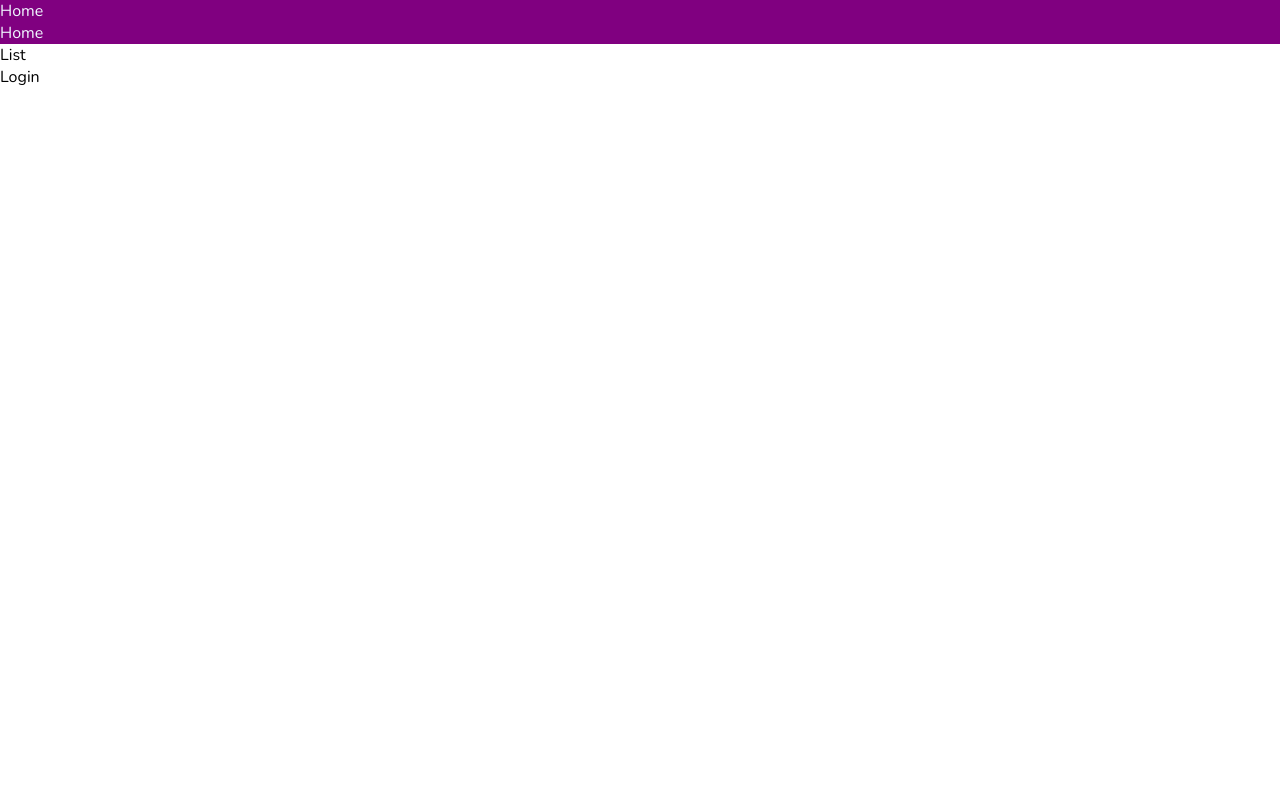
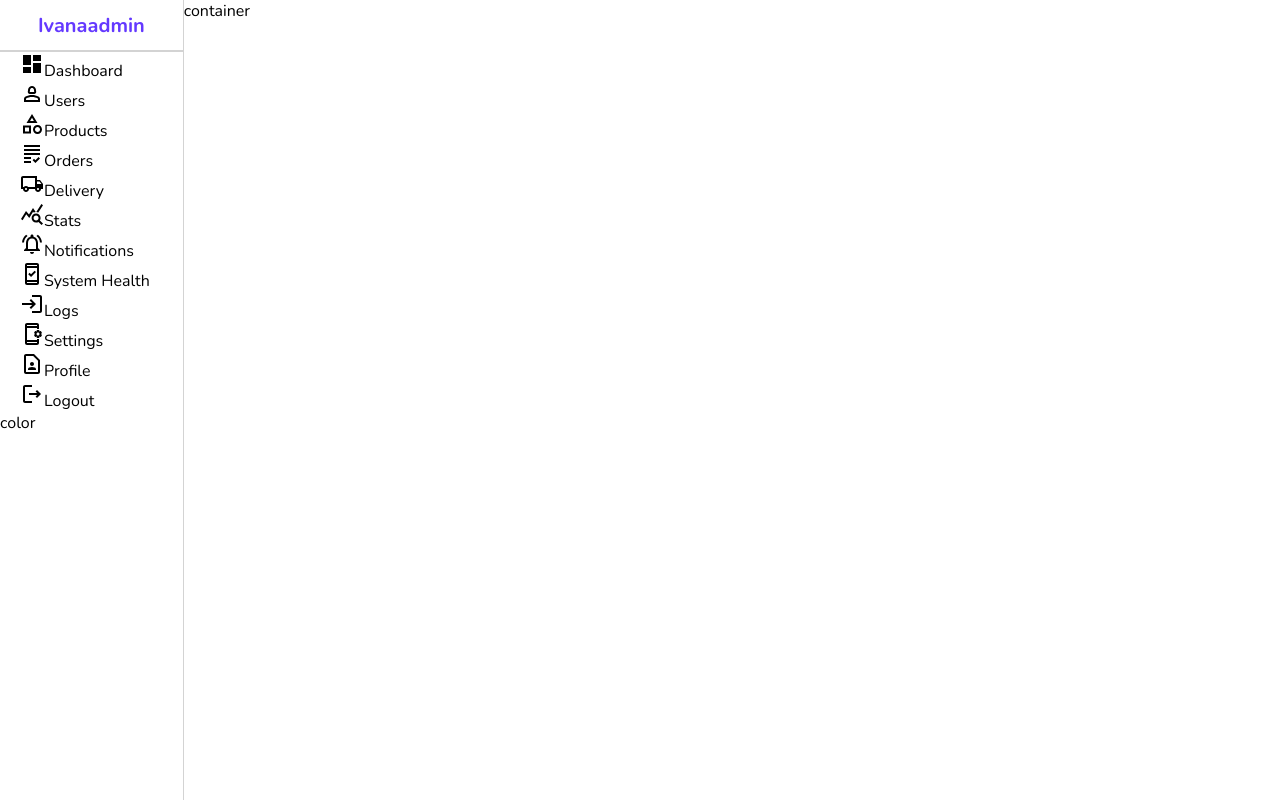
Before and after one commit to Ivanaarbutina/Admin-Dashboard, a React (Vite) app: page / in a window 1280 px wide. Built offline with nearby package versions, Linux system fonts and the light colour scheme.

Commit message:
add components

```diff
--- a/package.json
+++ b/package.json
@@ -10,6 +10,10 @@
     "preview": "vite preview"
   },
   "dependencies": {
+    "@emotion/react": "^11.11.3",
+    "@emotion/styled": "^11.11.0",
+    "@mui/icons-material": "^5.15.3",
+    "@mui/material": "^5.15.3",
     "react": "^18.2.0",
     "react-dom": "^18.2.0",
     "react-router-dom": "^6.21.1",
--- a/src/App.tsx
+++ b/src/App.tsx
@@ -7,7 +7,6 @@ import { BrowserRouter, Route, Routes } from "react-router-dom";
 
 function App() {
   return (
-    <>
     <div className="app">
       <BrowserRouter>
         <Routes>
@@ -19,16 +18,15 @@ function App() {
               <Route path=":userId" element={<Single />} />
               <Route path="new" element={<New />} />
             </Route>
+            <Route path="products">
+              <Route index element={<List />} />
+              <Route path=":productId" element={<Single />} />
+              <Route path="new" element={<New />} />
+            </Route>
           </Route>
         </Routes>
       </BrowserRouter>
     </div>
-      <Home />
-      <List />
-      <Login />
-      <New />
-      <Single />
-    </>
   );
 }
 
--- /dev/null
+++ b/src/components/sidebar/sidebar.scss
@@ -0,0 +1,34 @@
+.sidebar {
+  flex: 1;
+  border-right: 0.5px solid lightgray;
+  min-height: 100vh;
+  background-color: white;
+
+  .top {
+    height: 50px;
+    display: flex;
+    align-items: center;
+    justify-content: center;
+
+    .logo {
+      font-size: 20px;
+      font-weight: bold;
+      color: #6439ff;
+    }
+  }
+
+  hr {
+    height: 0;
+    border: 0.5px solid lightgray;
+  }
+
+  .center {
+    padding-left: 20px;
+
+    ul {
+      list-style: none;
+      margin: 0;
+      padding: 0;
+    }
+  }
+}
--- /dev/null
+++ b/src/components/sidebar/sidebar.tsx
@@ -0,0 +1,79 @@
+import "./sidebar.scss";
+import DashboardIcon from "@mui/icons-material/Dashboard";
+import LogoutOutlinedIcon from "@mui/icons-material/LogoutOutlined";
+import ContactPageOutlinedIcon from "@mui/icons-material/ContactPageOutlined";
+import AppSettingsAltOutlinedIcon from "@mui/icons-material/AppSettingsAltOutlined";
+import LoginOutlinedIcon from "@mui/icons-material/LoginOutlined";
+import SystemSecurityUpdateGoodOutlinedIcon from "@mui/icons-material/SystemSecurityUpdateGoodOutlined";
+import NotificationsActiveOutlinedIcon from "@mui/icons-material/NotificationsActiveOutlined";
+import QueryStatsOutlinedIcon from "@mui/icons-material/QueryStatsOutlined";
+import Person2OutlinedIcon from "@mui/icons-material/Person2Outlined";
+import CategoryOutlinedIcon from "@mui/icons-material/CategoryOutlined";
+import GradingOutlinedIcon from "@mui/icons-material/GradingOutlined";
+import LocalShippingOutlinedIcon from "@mui/icons-material/LocalShippingOutlined";
+
+const Sidebar = () => {
+  return (
+    <div className="sidebar">
+      <div className="top">
+        <span className="logo">Ivanaadmin</span>
+      </div>
+      <hr />
+      <div className="center">
+        <ul>
+          <li>
+            <DashboardIcon />
+            <span>Dashboard</span>
+          </li>
+          <li>
+            <Person2OutlinedIcon />
+            <span>Users</span>
+          </li>
+          <li>
+            <CategoryOutlinedIcon />
+            <span>Products</span>
+          </li>
+          <li>
+            <GradingOutlinedIcon />
+            <span>Orders</span>
+          </li>
+          <li>
+            <LocalShippingOutlinedIcon />
+            <span>Delivery</span>
+          </li>
+          <li>
+            <QueryStatsOutlinedIcon />
+            <span>Stats</span>
+          </li>
+          <li>
+            <NotificationsActiveOutlinedIcon />
+            <span>Notifications</span>
+          </li>
+          <li>
+            <SystemSecurityUpdateGoodOutlinedIcon />
+            <span>System Health</span>
+          </li>
+          <li>
+            <LoginOutlinedIcon />
+            <span>Logs</span>
+          </li>
+          <li>
+            <AppSettingsAltOutlinedIcon />
+            <span>Settings</span>
+          </li>
+          <li>
+            <ContactPageOutlinedIcon />
+            <span>Profile</span>
+          </li>
+          <li>
+            <LogoutOutlinedIcon />
+            <span>Logout</span>
+          </li>
+        </ul>
+      </div>
+      <div className="botom">color</div>
+    </div>
+  );
+};
+
+export default Sidebar;
--- a/src/pages/home/home.scss
+++ b/src/pages/home/home.scss
@@ -1,4 +1,7 @@
 .home {
-  background-color: purple;
-  color: aliceblue;
+  display: flex;
+
+  .homeContainer {
+    flex: 6;
+  }
 }
--- a/src/pages/home/home.tsx
+++ b/src/pages/home/home.tsx
@@ -1,7 +1,13 @@
+import Sidebar from "../../components/sidebar/sidebar";
 import "./home.scss";
 
 const Home = () => {
-  return <div className="home">Home</div>;
+  return (
+    <div className="home">
+      <Sidebar />
+      <div className="homeContainer">container</div>
+    </div>
+  );
 };
 
 export default Home;
--- a/src/pages/new/new.tsx
+++ b/src/pages/new/new.tsx
@@ -1,7 +1,7 @@
 import "./new.scss";
 
 const New = () => {
-  return <div></div>;
+  return <div>New</div>;
 };
 
 export default New;
--- a/src/pages/single/single.tsx
+++ b/src/pages/single/single.tsx
@@ -1,7 +1,7 @@
 import "./single.scss";
 
 const Single = () => {
-  return <div></div>;
+  return <div>single</div>;
 };
 
 export default Single;
```
Also changed, not shown: src/components/navbar/navbar.tsx (added, +7 -0 lines), src/components/navbar/navbar.scss (added), 1 other file (tests, documents, lock files or other folders). Lines whose indentation alone changed are shown as unchanged.
